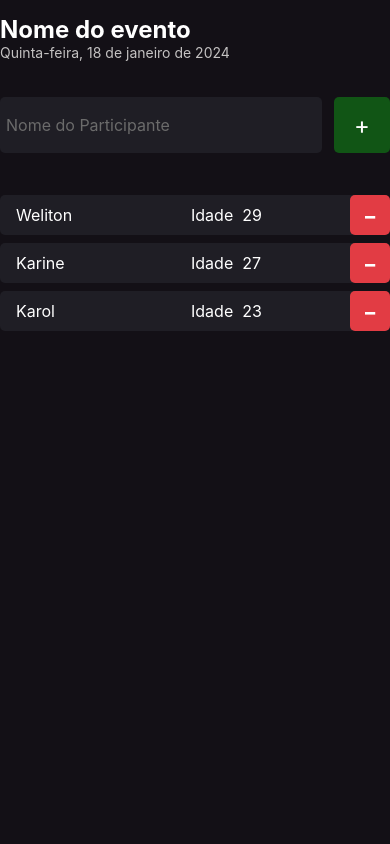
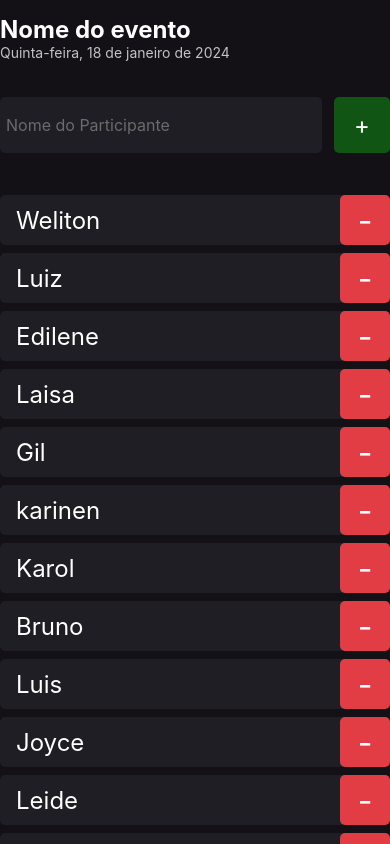
Before and after one commit to welitonwt/imhere, a React Native app: screen / in a window 390 px wide. Built offline with nearby package versions, Linux system fonts and the light colour scheme.

Commit message:
scroll view

```diff
--- a/src/components/Participant/index.tsx
+++ b/src/components/Participant/index.tsx
@@ -4,22 +4,18 @@ import { styles } from './styles'
 
 type Props = {
   name: string,
-  idade: string
   onRemove: () => void
 }
 
-export function Participant( {name, idade, onRemove} : Props ) {
+export function Participant( {name, onRemove} : Props ) {
   return (
     <View style={styles.container}>
       <Text style={styles.name}>
         { name }
       </Text>
-      <Text style={styles.name}>
-        Idade &nbsp;
-        { idade }
-      </Text>
       <TouchableOpacity
-          style={styles.buttonContainer} onPress={onRemove}
+        style={styles.buttonContainer}
+        onPress={onRemove}
       >
         <Text
           style={styles.buttonText}
--- a/src/components/Participant/styles.ts
+++ b/src/components/Participant/styles.ts
@@ -13,14 +13,14 @@ export const styles = StyleSheet.create({
   name: {
     flex: 1,
     color: '#FFFFFF',
-    fontSize: 16,
+    fontSize: 24,
     marginLeft: 16
   },
 
   buttonContainer:{
     backgroundColor: '#E23C44',
-    width: 40,
-    height: 40,
+    width: 50,
+    height: 50,
     borderRadius: 5,
     alignItems: 'center',
     justifyContent: 'center'
--- a/src/screens/Home/index.tsx
+++ b/src/screens/Home/index.tsx
@@ -1,8 +1,26 @@
-import { Text, View, TextInput, TouchableOpacity } from 'react-native'
+import { Text, View, TextInput, TouchableOpacity, ScrollView } from 'react-native'
 import { styles } from './styles'
 import { Participant } from '../../components/Participant'
 
 export function Home() {
+  const participants = [
+    'Weliton',
+    'Luiz',
+    'Edilene',
+    'Laisa',
+    'Gil',
+    'karinen',
+    'Karol',
+    'Bruno',
+    'Luis',
+    'Joyce',
+    'Leide',
+    'Bruna',
+    'Fabiana',
+    'Fatima',
+    'Alice'
+  ]
+
     function handleParticipantAdd(){
       console.log('Voce Chegou aqui')
     }
@@ -41,10 +59,16 @@ export function Home() {
 
       </View>
 
-      <Participant name='Weliton' idade='29' onRemove={ () => handleParticipantRemove('Weliton')  } />
-      <Participant name='Karine' idade='27' onRemove={ () => handleParticipantRemove('Karine') }/>
-      <Participant name='Karol' idade='23' onRemove={ () => handleParticipantRemove('Karol') }/>
-
+      <ScrollView showsVerticalScrollIndicator={false}>
+      {
+        participants.map(participant =>(
+          <Participant
+            key={participant}
+            name={participant}
+            onRemove={ () => handleParticipantRemove('Weliton')  } />
+        ))
+      }
+      </ScrollView>
 
     </View>
   )
```
Lines whose indentation alone changed are shown as unchanged.
